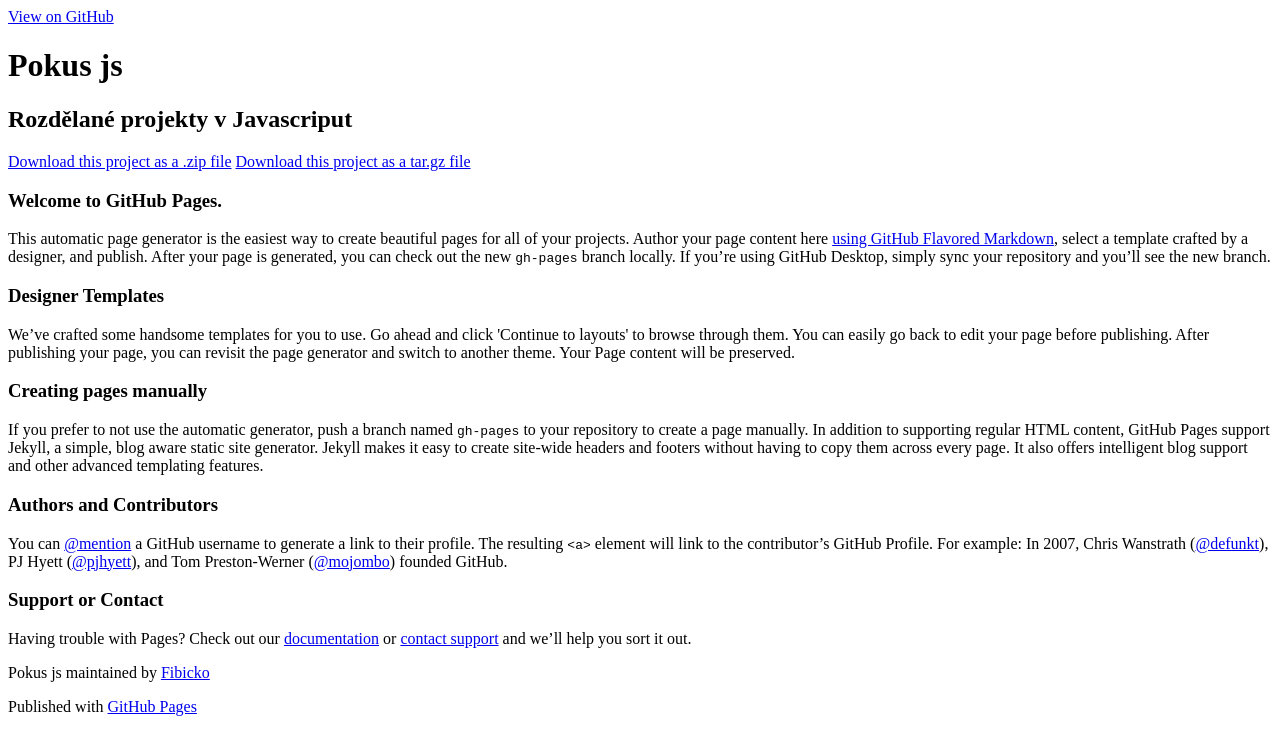
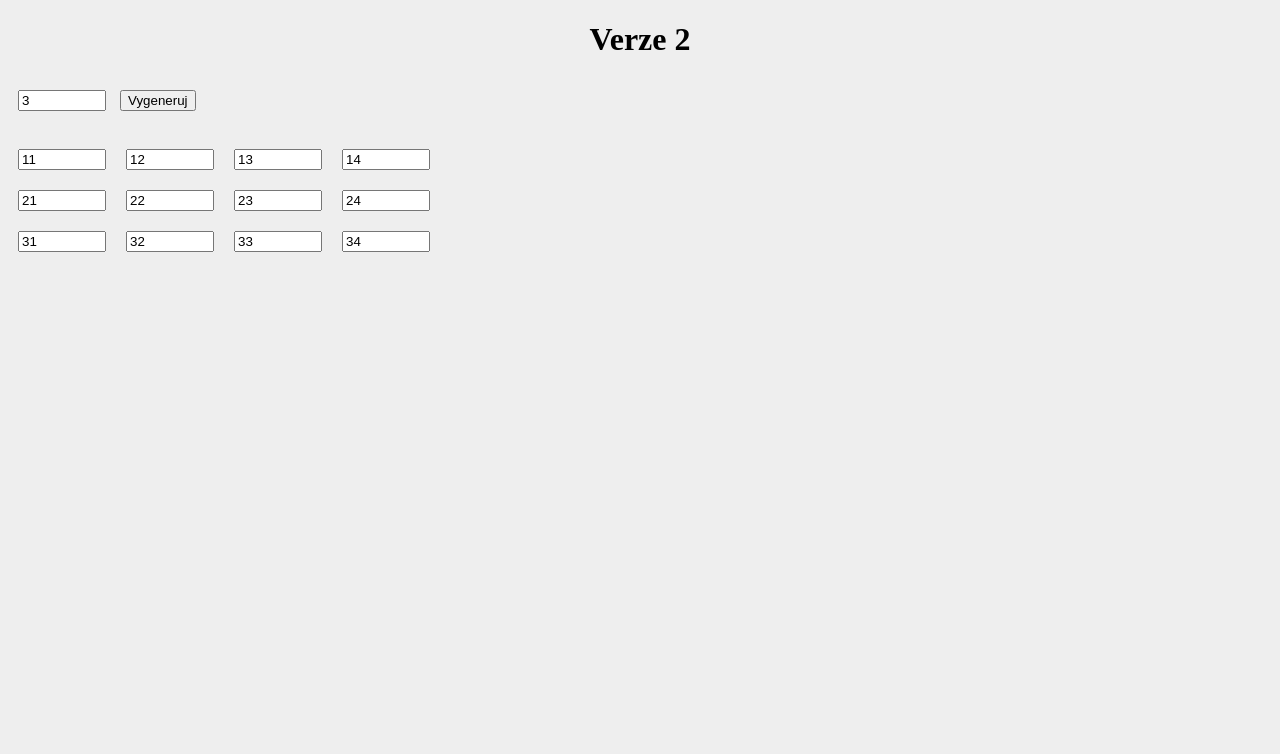
Before and after one commit to Fibicko/Pokus_JS, a plain HTML site: page index.html in a window 1280 px wide. Drawn offline with Linux system fonts and the light colour scheme.

Commit message:
Update index.html

```diff
--- a/index.html
+++ b/index.html
@@ -1,72 +1,140 @@
-<!DOCTYPE html>
+<!DOCTYPE HTML>
 <html>
+<head>
+    <meta charset="utf-8">
+    <title>Gauss-eliminace</title>
+    <style>
+        body{
+            background-color: #EEEEEE;
 
-  <head>
-    <meta charset='utf-8'>
-    <meta http-equiv="X-UA-Compatible" content="chrome=1">
-    <meta name="description" content="Pokus js : Rozdělané projekty v Javascriput">
+        }
+        input{
+            width: 80px;
+            margin: 10px;
+        }
+        form{
+            width: auto;
+        }
+        fieldset{
+            width: 100%;
+            margin: 0 auto;
+        }
+        td{
+            border: solid 1px black;
+            min-width: 50px;
+            min-height:50px;
+            text-align: center;
+        }
+        table{
+            width:200px;
+            height: 200px;
+        }
+        h1{
+            text-align: center;
+        }
+    </style>
+</head>
 
-    <link rel="stylesheet" type="text/css" media="screen" href="stylesheets/stylesheet.css">
+<body>
 
-    <title>Pokus js</title>
-  </head>
-
-  <body>
-
-    <!-- HEADER -->
-    <div id="header_wrap" class="outer">
-        <header class="inner">
-          <a id="forkme_banner" href="https://github.com/Fibicko/Pokus_JS">View on GitHub</a>
-
-          <h1 id="project_title">Pokus js</h1>
-          <h2 id="project_tagline">Rozdělané projekty v Javascriput</h2>
-
-            <section id="downloads">
-              <a class="zip_download_link" href="https://github.com/Fibicko/Pokus_JS/zipball/master">Download this project as a .zip file</a>
-              <a class="tar_download_link" href="https://github.com/Fibicko/Pokus_JS/tarball/master">Download this project as a tar.gz file</a>
-            </section>
-        </header>
-    </div>
-
-    <!-- MAIN CONTENT -->
-    <div id="main_content_wrap" class="outer">
-      <section id="main_content" class="inner">
-        <h3>
-<a id="welcome-to-github-pages" class="anchor" href="#welcome-to-github-pages" aria-hidden="true"><span class="octicon octicon-link"></span></a>Welcome to GitHub Pages.</h3>
-
-<p>This automatic page generator is the easiest way to create beautiful pages for all of your projects. Author your page content here <a href="https://guides.github.com/features/mastering-markdown/">using GitHub Flavored Markdown</a>, select a template crafted by a designer, and publish. After your page is generated, you can check out the new <code>gh-pages</code> branch locally. If you’re using GitHub Desktop, simply sync your repository and you’ll see the new branch.</p>
-
-<h3>
-<a id="designer-templates" class="anchor" href="#designer-templates" aria-hidden="true"><span class="octicon octicon-link"></span></a>Designer Templates</h3>
-
-<p>We’ve crafted some handsome templates for you to use. Go ahead and click 'Continue to layouts' to browse through them. You can easily go back to edit your page before publishing. After publishing your page, you can revisit the page generator and switch to another theme. Your Page content will be preserved.</p>
-
-<h3>
-<a id="creating-pages-manually" class="anchor" href="#creating-pages-manually" aria-hidden="true"><span class="octicon octicon-link"></span></a>Creating pages manually</h3>
-
-<p>If you prefer to not use the automatic generator, push a branch named <code>gh-pages</code> to your repository to create a page manually. In addition to supporting regular HTML content, GitHub Pages support Jekyll, a simple, blog aware static site generator. Jekyll makes it easy to create site-wide headers and footers without having to copy them across every page. It also offers intelligent blog support and other advanced templating features.</p>
-
-<h3>
-<a id="authors-and-contributors" class="anchor" href="#authors-and-contributors" aria-hidden="true"><span class="octicon octicon-link"></span></a>Authors and Contributors</h3>
-
-<p>You can <a href="https://github.com/blog/821" class="user-mention">@mention</a> a GitHub username to generate a link to their profile. The resulting <code>&lt;a&gt;</code> element will link to the contributor’s GitHub Profile. For example: In 2007, Chris Wanstrath (<a href="https://github.com/defunkt" class="user-mention">@defunkt</a>), PJ Hyett (<a href="https://github.com/pjhyett" class="user-mention">@pjhyett</a>), and Tom Preston-Werner (<a href="https://github.com/mojombo" class="user-mention">@mojombo</a>) founded GitHub.</p>
-
-<h3>
-<a id="support-or-contact" class="anchor" href="#support-or-contact" aria-hidden="true"><span class="octicon octicon-link"></span></a>Support or Contact</h3>
-
-<p>Having trouble with Pages? Check out our <a href="https://help.github.com/pages">documentation</a> or <a href="https://github.com/contact">contact support</a> and we’ll help you sort it out.</p>
-      </section>
-    </div>
-
-    <!-- FOOTER  -->
-    <div id="footer_wrap" class="outer">
-      <footer class="inner">
-        <p class="copyright">Pokus js maintained by <a href="https://github.com/Fibicko">Fibicko</a></p>
-        <p>Published with <a href="https://pages.github.com">GitHub Pages</a></p>
-      </footer>
-    </div>
+<h1>Verze 2</h1>
 
 
+<input type="text" id="pocetPrvku" value="3">
+<button onclick="generujMatici()" id="tlacitko" >Vygeneruj</button>
 
-  </body>
+<div id="matice"></div>
+<div id="matice2" style="float: left; text-align: right;"></div>
+
+<script type="application/javascript">
+function GaussEl(){
+
+    this.zmena = true;
+    this.pocet = 0;
+
+    this.nactiPole = function(){
+
+        var kompletniPole = [];
+
+        for(var i = 1; i <= this.pocet; i++){
+            kompletniPole[i] = [];
+            for( var j = 1;j <= this.pocet+1; j++){
+                kompletniPole[i][j] = parseFloat(document.getElementById("i"+i+"j"+j).value);
+            }
+        }
+
+        return kompletniPole;
+
+    }
+
+    this.spocti = function(){
+        var pole = this.nactiPole();
+
+        // ======================== výpočet nul ==========================
+        for(var i = 2; i <= this.pocet; i++){
+            for(var j = 1; j <= this.pocet; j++){
+                var aktualni = pole[i][j];
+                var predchozi = pole[i-1][j];nbgvbftrř
+                if(aktulani = predchozi){
+                    pole[i][j] = predchozi - aktualni;
+                }
+                if(aktualni>predchozi){
+                    var delitel = aktualni / predchozi;
+                    pole[i][j] = (predchozi * delitel - aktualni);
+                }
+            }
+            console.log(pole[i]);
+        }
+        // ======================== konec výpočtu nul ======================
+
+        // ======================== Výpis Matice ==========================================
+        document.getElementById("matice2").innerHTML = '';
+         for(var i = 1; i <= this.pocet; i++){
+         for(var j = 1; j <= this.pocet; j++){
+         document.getElementById("matice2").innerHTML += pole[i][j]+"&nbsp;&nbsp;&nbsp; ";
+         }
+         document.getElementById("matice2").innerHTML += "<br/>";
+         }
+        //========================== konec výpisu matice ==================================
+    }
+
+    /**
+     * @return {boolean}
+     */
+    this.vytvorInputy = function(){
+        var pocet = parseInt(document.getElementById("pocetPrvku").value);
+        this.pocet = pocet;
+
+        if(!isNaN(pocet))
+            if(this.zmena == false){
+                return false;
+            }else{
+                var q; var w;
+                for(w = 1; w <= pocet; w++){
+                    document.getElementById("matice").appendChild(document.createElement("BR"));
+                    for(q = 1; q <= pocet + 1; q++){
+                        var vyrvorenyInput = document.createElement("INPUT");
+                        vyrvorenyInput.setAttribute("type", "text");
+                        vyrvorenyInput.setAttribute("value", w + "" + q);
+                        vyrvorenyInput.setAttribute("id", "i" + w + "j" + q);
+                        vyrvorenyInput.setAttribute("onKeyUp", "matice.spocti()");
+                        document.getElementById("matice").appendChild(vyrvorenyInput);
+                    }
+                }
+                this.zmena = false;
+            }
+    }
+}
+
+    var matice = new GaussEl();
+    matice.vytvorInputy();
+    matice.spocti();
+
+    function generujMatici(){
+        matice.vytvorInputy()
+
+    }
+
+</script>
+</body>
 </html>
```
